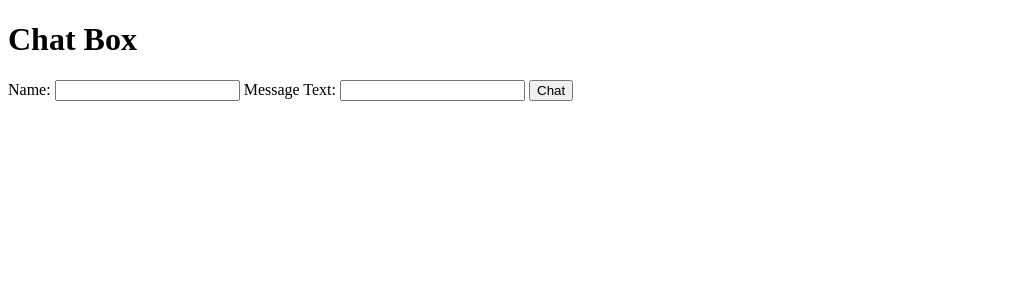
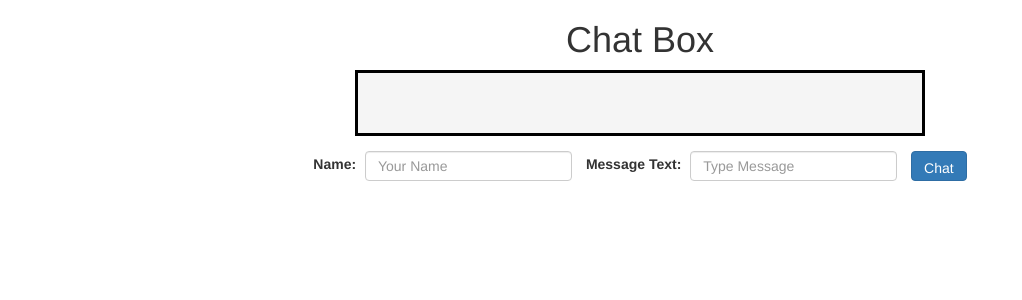
Before and after one commit to Serviox19/Ajax-PHP-Chat, a PHP site: page / in a window 1280 px wide. Shown: the top 300 px of the page, without its empty margins (0-1022 px from the left). Run offline with PHP 8.4, Linux system fonts and the light colour scheme; data that the repository does not hold is empty; some libraries are stand-ins or nearby versions.

Commit message:
styled page and now clearing form on submit

```diff
--- a/chat.php
+++ b/chat.php
@@ -1,6 +1,7 @@
 <?php include 'database.php'; ?>
 
 <?php
+
   if(isset($_POST['name']) && isset($_POST['message'])) {
     $name = mysqli_real_escape_string($con, $_POST['name']);
     $message = mysqli_real_escape_string($con, $_POST['message']);
--- a/css/style.css
+++ b/css/style.css
@@ -0,0 +1,47 @@
+.container {
+  /*border: 3px solid green;*/
+}
+
+header h1 {
+  text-align: center;
+}
+
+#chats {
+  display: block;
+  margin: auto;
+  width: 50%;
+  background-color: #F5F5F5;
+  padding: 25px 10px;
+  max-height: 350px;
+  overflow: auto;
+  border: 3px solid black;
+}
+
+#newChat {
+  display: block;
+  margin: 0 auto;
+  width: 60%;
+  text-align: center;
+  padding: 15px 0;
+}
+
+#newChat form {
+
+}
+
+.btn-primary {
+  height: 30px;
+  line-height: 30px;
+}
+
+.form-inline .form-control {
+  height: 30px;
+}
+
+.form-group {
+  padding-right: 10px;
+}
+
+.form-group label {
+  padding-right: 5px;
+}
--- a/index.php
+++ b/index.php
@@ -10,6 +10,7 @@
     <meta charset="utf-8">
     <title>Ajax Chat</title>
     <link rel="stylesheet" type="text/css" href="css/style.css">
+    <link rel="stylesheet" href="https://maxcdn.bootstrapcdn.com/bootstrap/3.3.7/css/bootstrap.min.css" crossorigin="anonymous">
     <script src="https://ajax.googleapis.com/ajax/libs/jquery/3.1.0/jquery.min.js"></script>
     <script src="js/script.js"></script>
   </head>
@@ -27,12 +28,16 @@
         </ul>
       </div>
       <div id="newChat">
-        <form>
-          <label>Name: </label>
-          <input type="text" id="name">
-          <label>Message Text: </label>
-          <input type="text" id="message">
-          <input type="submit" id="submit" value="Chat">
+        <form class="form-inline">
+          <div class="form-group">
+            <label>Name: </label>
+            <input type="text" class="form-control" placeholder="Your Name" id="name">
+          </div>
+          <div class="form-group">
+            <label>Message Text: </label>
+            <input type="text" class="form-control" placeholder="Type Message" id="message">
+          </div>
+          <input type="submit" class="btn btn-primary" id="submit" value="Chat">
         </form>
       </div>
     </div>
--- a/js/script.js
+++ b/js/script.js
@@ -16,6 +16,8 @@ $(document).ready(function(){
           cache: false,
           success: function (html) {
             $('#chats ul').prepend(html);
+            $('#name').val('');
+            $('#message').val('');
           }
         })
       }
```
Lines whose indentation alone changed are shown as unchanged.
